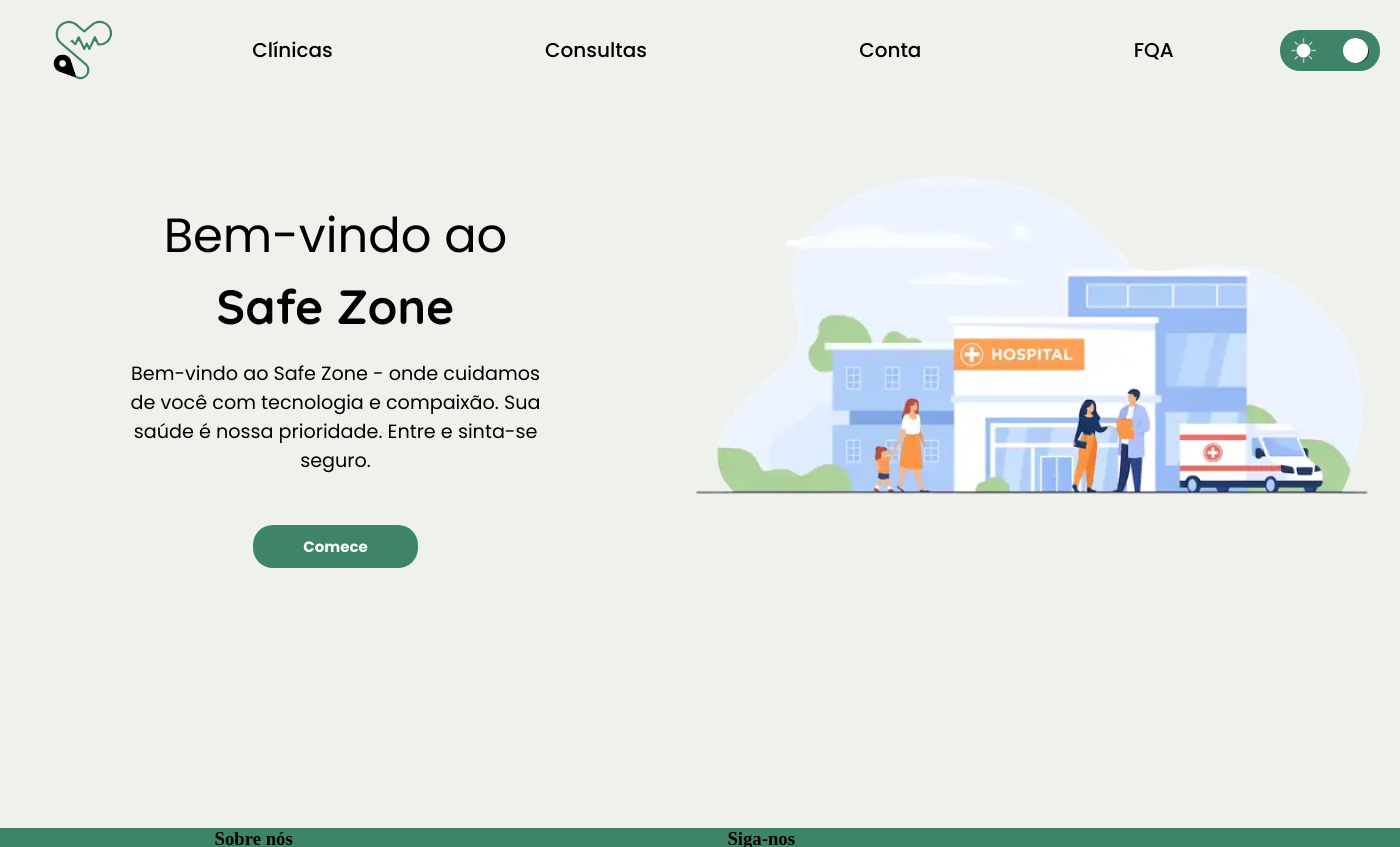
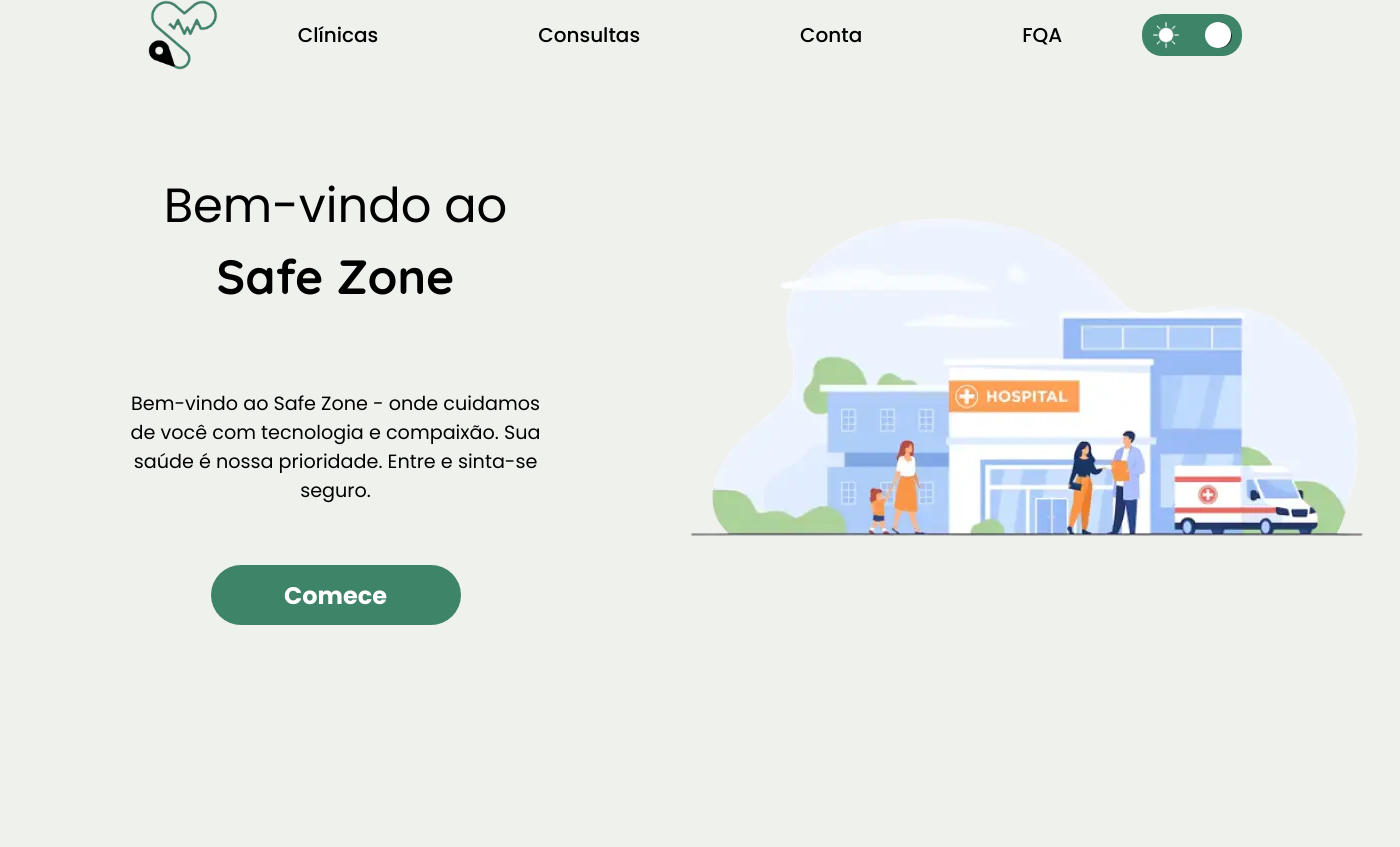
Before and after one commit to ProjectSZ-ETESP/Web, a PHP site: page / in a window 1400 px wide. Shown: the top 847 px of the page. Run offline with PHP 8.4, Linux system fonts and the light colour scheme.

Commit message:
Update style.css

```diff
--- a/SZ-Web/style.css
+++ b/SZ-Web/style.css
@@ -6,14 +6,20 @@
 }
 
 body {
-    display: flex;
     background-color: #EFF1ED;
 }
 
+.principal {
+    width: 100%;
+    display: flex;
+    flex-direction: column;
+}
+
 header {
+    width: 100%
+    height: 150px;
     display: flex;
     align-items: center;
-    padding: 20px;
     position: relative;
 }
 
@@ -24,11 +30,10 @@ header {
 }
 
 .logo {
-    margin-right:100%;
-    margin-left: auto;
+    margin-left: 30px;
     display: block;
-    width: 60px;
-    height: 60px;
+    width: 70px;
+    height: 70px;
 }
 
 .menu{
@@ -65,11 +70,12 @@ header {
     align-items: center;
     justify-content: center;
     gap: 15px;
+    margin-right: 40px;
 }
 
 #btnSwitch img, .eclipse{
-    width: 25px;
-    height: 25px;
+    width: 26px;
+    height: 26px;
     user-select: none;
 }
 
@@ -102,9 +108,10 @@ header {
     flex-direction: column;
     align-items: center;
     justify-items: center;
+    z-index: 2;
 }
 
-h1 {
+h1.fonte {
     font-family: "Poppins", sans-serif;
     font-size: 3em;
     text-align: center;
@@ -113,26 +120,26 @@ h1 {
     margin-bottom: 15px;
 }
 
-span {
+.fonte span {
     font-weight: bold;
     font-family: "Quicksand", sans-serif;
 }
 
-p {
+p.fonte {
     font-family: "Poppins", sans-serif;
     font-size: 1.2em;
     text-align: center;
-    margin-bottom: 50px;
     color: #000000;
-    margin-right: 60px;
-    margin-left: 60px;
+    margin: 60px;
+    width: 420px;
 }
 
 #btnComece {
+    width: 250px;
+    height: 60px;
     background-color: #3E8469;
     color: #ffffff;
-    padding: 10px 50px;
-    border-radius: 20px;
+    border-radius: 30px;
     font-size: 15px;
     border: none;
     outline: none;
@@ -141,27 +148,60 @@ p {
 }
 
 #btnComece a {
+    font-size: 1.6em;
     text-decoration: none;
     color: #ffffff;
 }
 
 .imagem {
+    display: flex;
+    align-items: center;
+    justify-content: center;
+    z-index: 1;
     padding: 10px;
 }
 
 footer{
     width: 100%;
-    height: 20px;
+    height: 200px;
     background-color: #3E8469;
+    display: flex;
+    flex-direction: row;
+    align-items: center;
+    bottom: 0;
+}
 
-    display: flex;
+.sobre h3, .siga h3{
+    font-family: "Quicksand", sans-serif;
+    font-size: 1.3em;
+    color: #ffffff;
+    margin-top: 15px;
+    margin-bottom: 10px;
+}
+
+.siga h3{
+    margin-left: 13px;
+}
+
+.sobre a{
+    text-decoration: none;
+    color: #ffffff;
+    font-family: "Poppins", sans-serif;
+    font-size: 1.1em;
+}
+
+.redes{
+    margin-left: 5px;
+    margin-right: 5px;
+    width: 50px;
+    height: 50px;
 }
 
 /*Cadastro*/
 
 .CadastroCaixa, .LoginCaixa{
     position: absolute;
-    background-image: url("Imagens/FundoLogin.webp");
+    background-image: url("Imagens/FundoLight.webp");
     width: 100%;
     display: flex;
     height: 100%;
```
Also changed, not shown: other parts of SZ-Web/style.css (+31 -5 lines).
